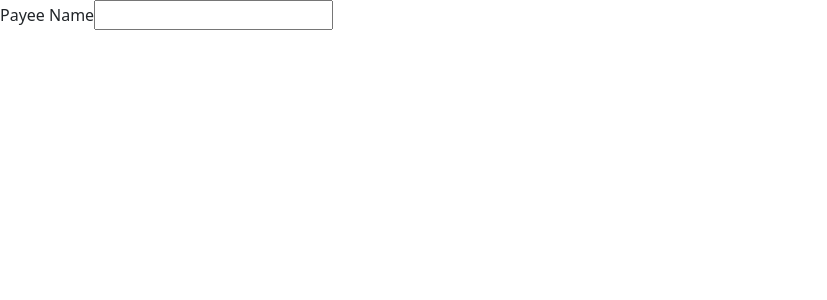
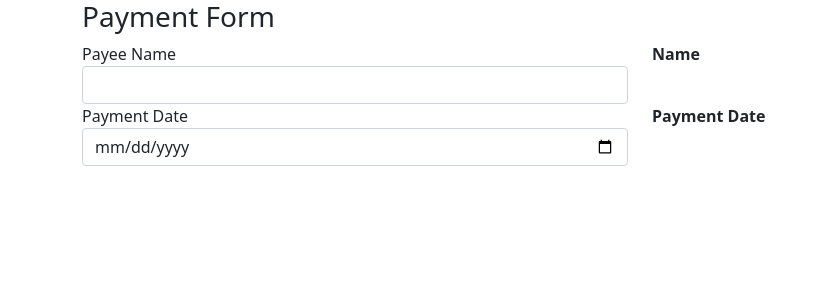
Before and after one commit to shubham-paithankar-comprinno/angular-pipes-project, an Angular app: page / in a window 1280 px wide. Shown: the top 300 px of the page, without its empty margins (0-827 px from the left). Built offline with nearby package versions, Linux system fonts and the light colour scheme.

Commit message:
added date pipe

```diff
--- a/src/app/app.component.html
+++ b/src/app/app.component.html
@@ -1,5 +1,30 @@
-<div>
-  <label>Payee Name</label>
-  <input (input)="onNameChange($event)" />
+<div class="container">
+  <h3>Payment Form</h3>
+
+  <div class="row">
+    <div class="form-group col">
+      <label>Payee Name</label>
+      <input class="form-control" (input)="onNameChange($event)" />
+    </div>
+    <div class="col">
+      <label><b>Name</b></label>
+      <div>
+        {{ name | titlecase }}
+      </div>
+    </div>
+  </div>
+
+  <div class="row">
+    <div class="form-group col">
+      <label>Payment Date</label>
+      <input type="date" class="form-control" (input)="onDateChange($event)" />
+    </div>
+    <div class="col">
+      <label><b>Payment Date</b></label>
+      <div>
+        {{ date | date: 'MMMM d, yyyy' }}
+      </div>
+    </div>
+  </div>
+
 </div>
-{{ name | titlecase }}
--- a/src/app/app.component.ts
+++ b/src/app/app.component.ts
@@ -6,9 +6,18 @@
   styleUrls: ['./app.component.css']
 })
 export class AppComponent {
+  // Variables
   name: string = ''
+  date: string = ''
+
+  // Functions
   onNameChange (event: Event) {
     let { value = '' } = event.target as HTMLInputElement
     this.name = value
   }
+
+  onDateChange (event: Event) {
+    let { value = '' } = event.target as HTMLInputElement
+    this.date = value
+  }
 }
```
